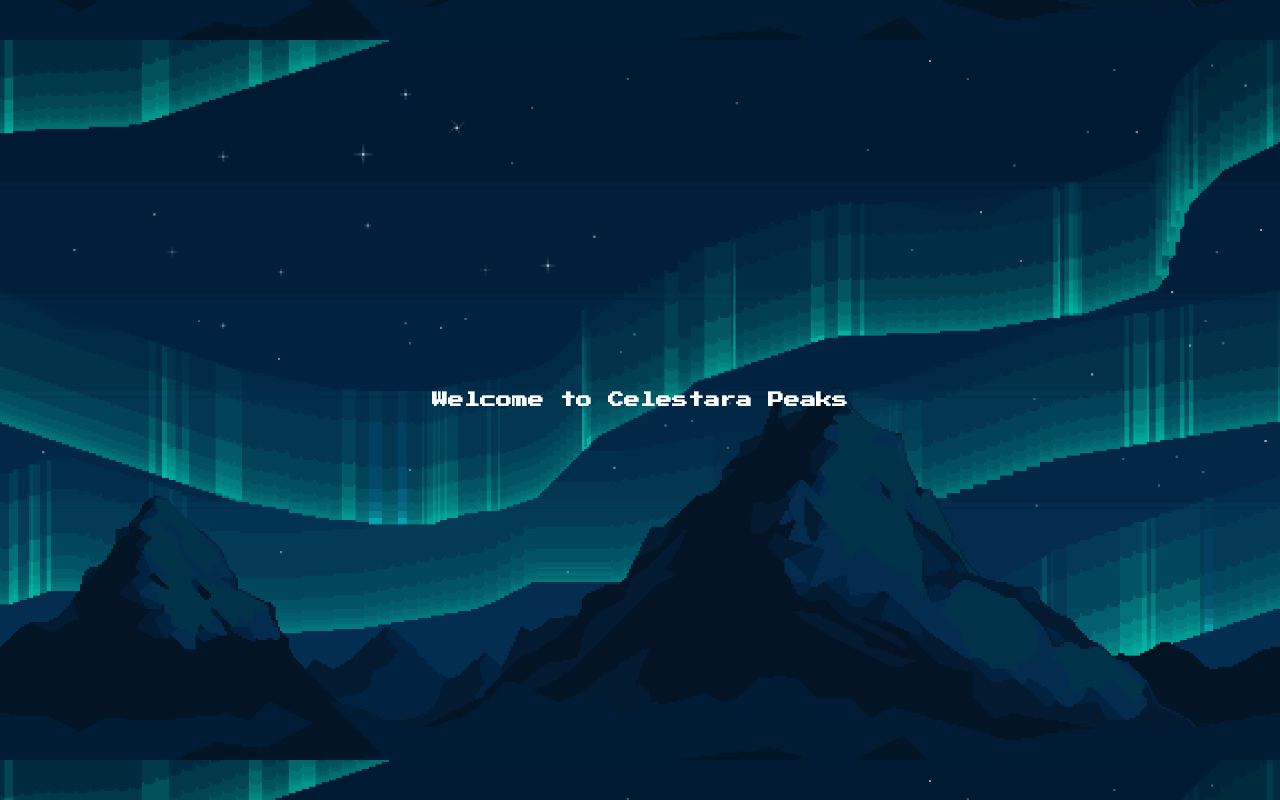
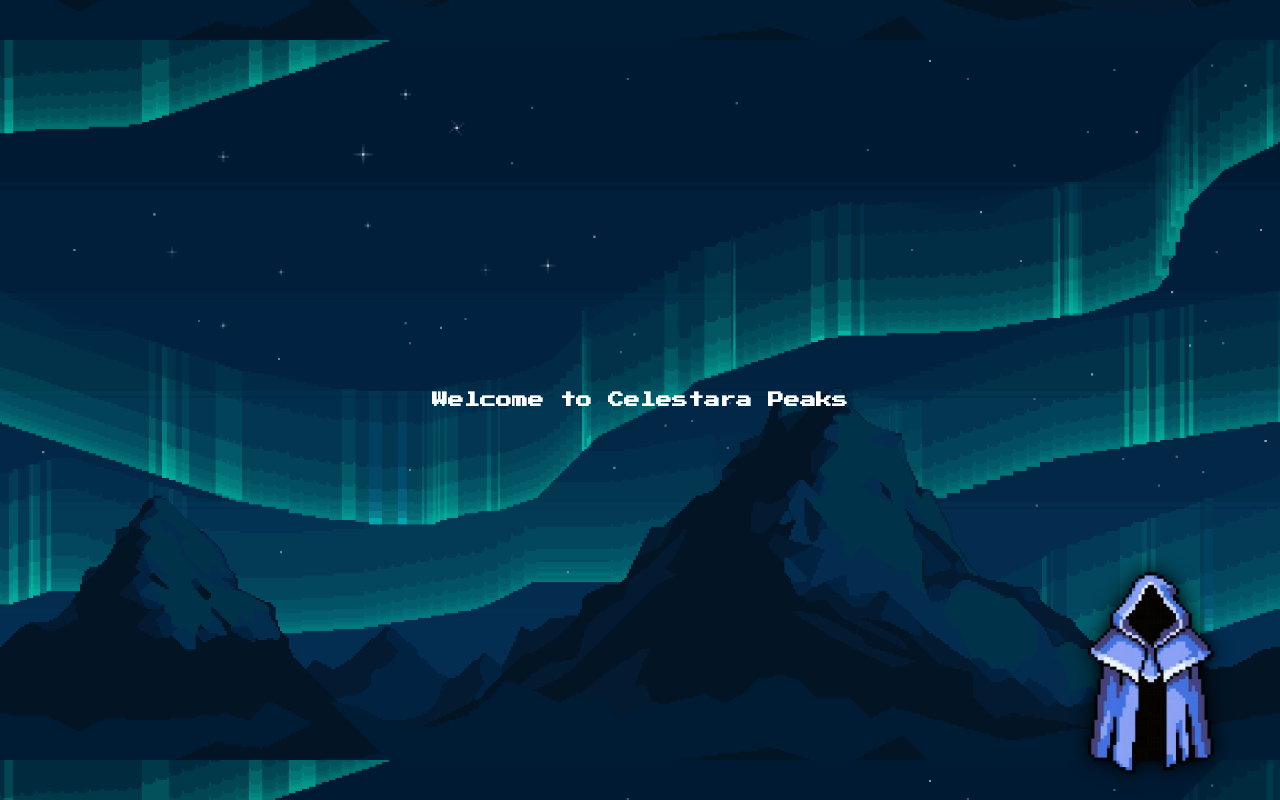
Before and after one commit to levanter914/Moonlit-Veil, a React (Vite) app: page /celestara-peaks in a window 1280 px wide. Built offline with nearby package versions, Linux system fonts and the light colour scheme.

Commit message:
added avatar

```diff
--- a/src/App.jsx
+++ b/src/App.jsx
@@ -6,9 +6,11 @@ import DuskridgePeaks from "./pages/DuskridgePeaks";
 import EverbloomMeadow from "./pages/EverbloomMeadow";
 import MirageHaven from "./pages/MirageHaven";
 import ThemeSelection from "./pages/ThemeSelection";
+import avatar from "./assets/avatar.png";
 
 function App() {
   return (
+    <div className="relative min-h-screen">
       <Routes>
         <Route path="/" element={<Landing />} />
         <Route path="/home" element={<Home />} />
@@ -18,6 +20,15 @@ function App() {
         <Route path="/mirage-haven" element={<MirageHaven />} />
         <Route path="/celestara-peaks" element={<CelestaraPeaks />} />
       </Routes>
+
+      <img
+        src={avatar}
+        alt="avatar"
+        className="fixed bottom-[-20px] right-[-20px] w-75 h-auto pointer-events-none z-10 float drop-shadow-[0_0_10px_rgba(0,0,0,7)]"
+      />
+
+    </div>
+
   );
 }
 
--- a/src/index.css
+++ b/src/index.css
@@ -6,3 +6,19 @@
 * {
   font-family: 'Press Start 2P', cursive;
 }
+
+@keyframes float {
+  0% {
+    transform: translateY(0);
+  }
+  50% {
+    transform: translateY(-10px);
+  }
+  100% {
+    transform: translateY(0);
+  }
+}
+
+.float {
+  animation: float 2s ease-in-out infinite;
+}
--- a/src/pages/Home.jsx
+++ b/src/pages/Home.jsx
@@ -10,6 +10,7 @@ const Home = () => {
     <div className="relative flex flex-col items-center justify-center h-screen font-bold text-white">
       <h1>Home</h1>
     </div>
+
   </div>
 
   )
```
Lines whose indentation alone changed are shown as unchanged.
